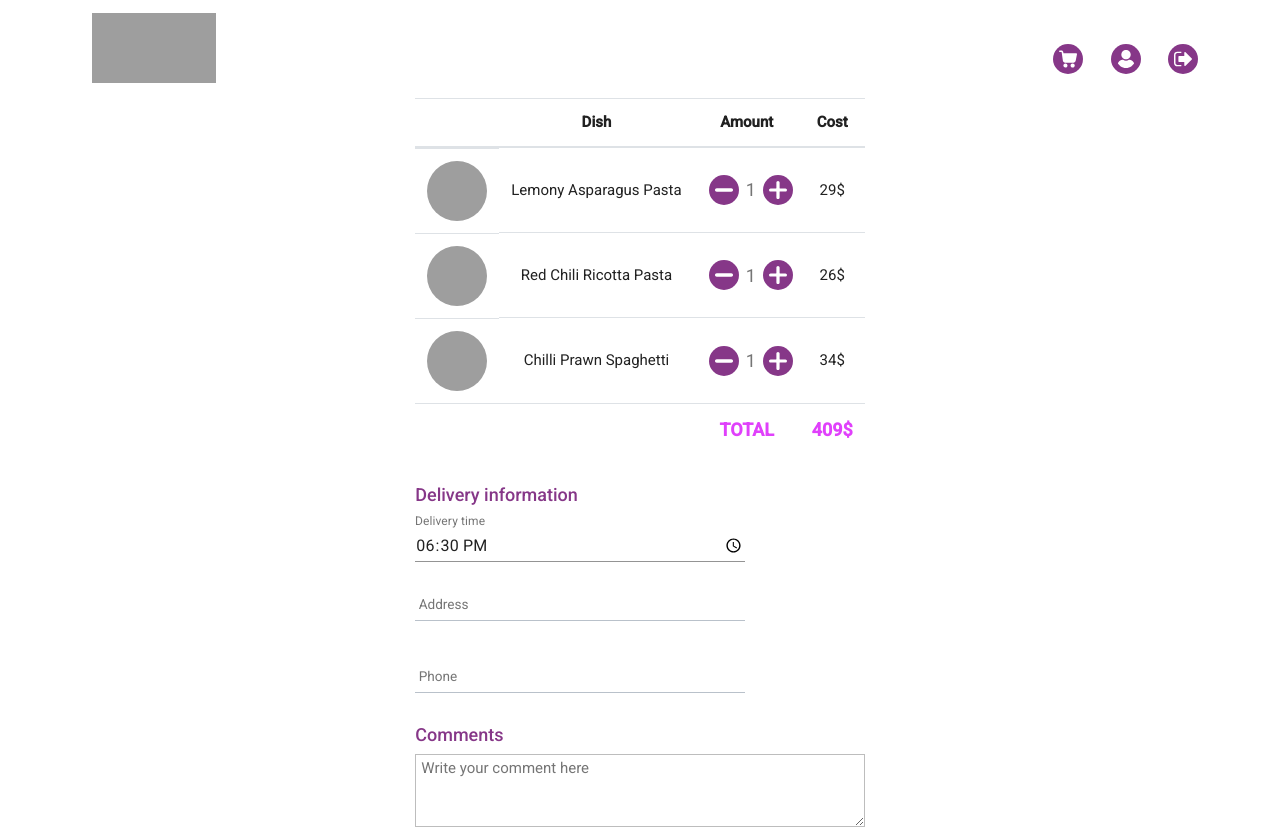
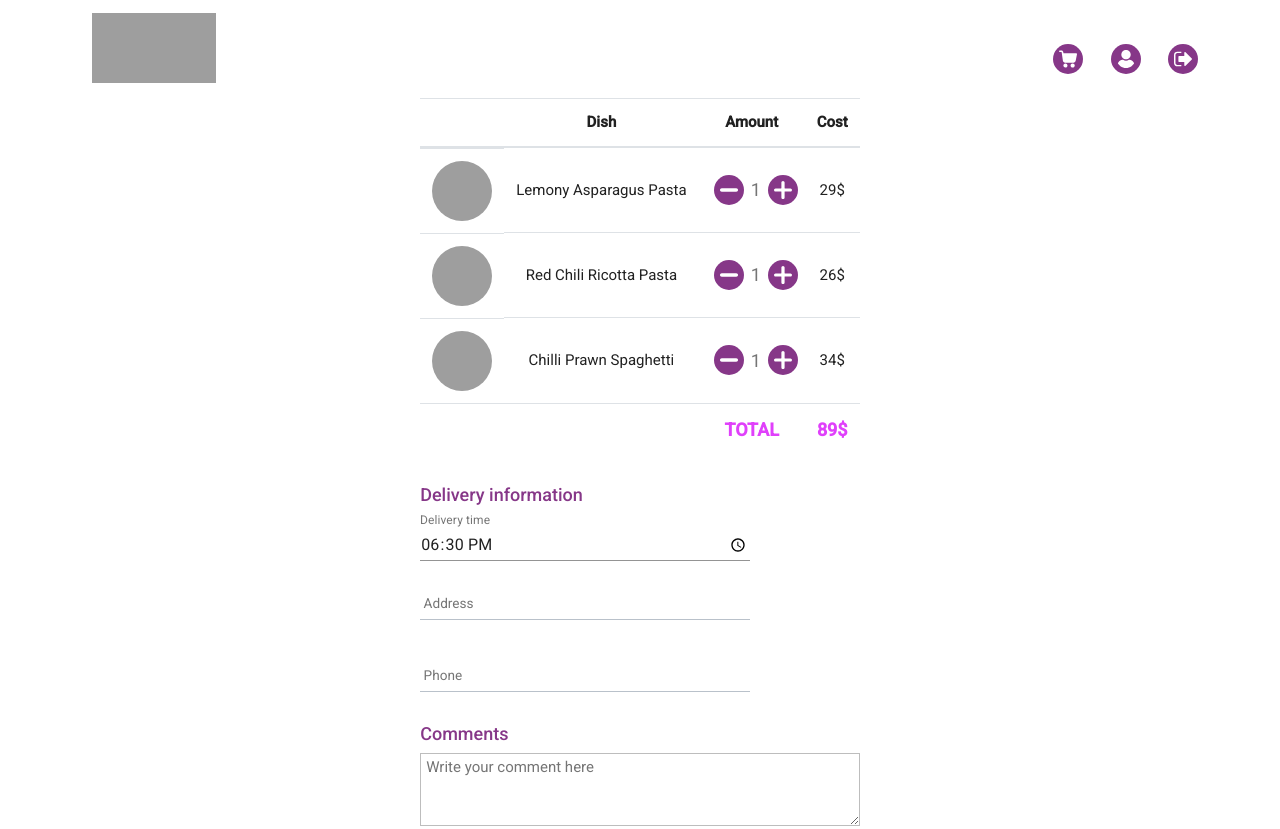
Before and after one commit to lalalilulu/fe-food-service, a React (Create React App) app: page /cart in a window 1280 px wide. Shown: the top 829 px of the page. Built offline with nearby package versions, Linux system fonts and the light colour scheme; grey boxes are pictures that could not be loaded.

Commit message:
update cost value for Cart Component

```diff
--- a/src/CartOrderRow/CartOrderRow.js
+++ b/src/CartOrderRow/CartOrderRow.js
@@ -8,6 +8,8 @@ function CartOrderRow(props) {
     const changeAmount = (amount) => {
         setAmount(amount);
     }
+
+    //props.onChange(props.item.price*amount);
 
     return (
         <tr>
@@ -21,7 +23,7 @@ function CartOrderRow(props) {
                 <AmountCounter amount={amount} onChange={changeAmount}/>
             </td>
             <td className="align-middle text-center action-item">
-                {props.item.price * amount}$
+                {props.item.price*amount}$
             </td>
         </tr>
     )
--- a/src/CartOrderTable/CartOrderTable.js
+++ b/src/CartOrderTable/CartOrderTable.js
@@ -1,8 +1,13 @@
-import React from "react";
+import React, {useState} from "react";
 import CartOrderRow from "../CartOrderRow/CartOrderRow";
 import "./cartOrderTable.scss";
 
 function CartOrderTable(props) {
+
+    const [total, setTotal] = useState(props.items.reduce((accumulator, currentItem) => accumulator + currentItem.price, 0));
+    const changeTotal = (total) => {
+        setTotal(total);
+    }
 
     return (
         <table className="table table-hover custom-table">
@@ -16,13 +21,13 @@ function CartOrderTable(props) {
             </thead>
             <tbody>
             {props.items.map((item) => (
-                <CartOrderRow item={item}/>
+                <CartOrderRow item={item} onChange={changeTotal}/>
             ))}
             <tr>
                 <td/>
                 <td/>
                 <td className="text-center order-total">TOTAL</td>
-                <td className="text-center order-total-price">{Math.floor(Math.random() * (450 - 100) + 100)}$</td>
+                <td className="text-center order-total-price">{total}$</td>
             </tr>
             </tbody>
         </table>
```
